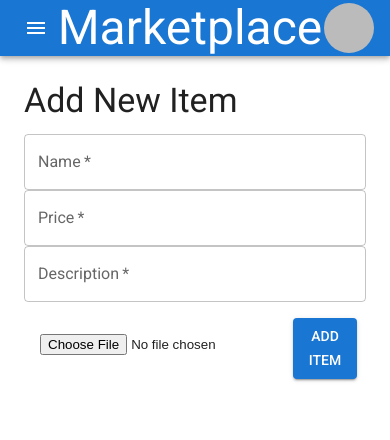
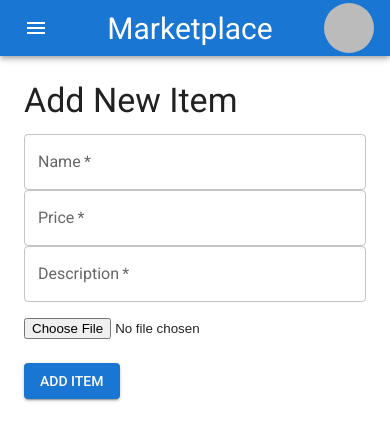
Before and after one commit to bpn333/marketplace, a React (Vite) app: page /add-item in a window 390 px wide. Shown: the top 440 px of the page. Built offline with nearby package versions, Linux system fonts and the light colour scheme; no server answers; sample sign-in values are in the browser's storage.

Commit message:
mobile ui fixes

```diff
--- a/src/SignIn.jsx
+++ b/src/SignIn.jsx
@@ -76,8 +76,7 @@ function SignIn() {
                             justifyContent: 'center',
                             alignItems: 'center'
                         }}>
-                            <Typography variant="h1" color='secondary' sx={{ mb: 2 }}>Marketplace</Typography>
-
+                            <Typography color='secondary' sx={{ mb: 2, fontSize: { xs: '50px', md: '100px' } }}>Marketplace</Typography>
                             <TextField
                                 label="email"
                                 value={email}
--- a/src/components/AddItem.jsx
+++ b/src/components/AddItem.jsx
@@ -2,7 +2,7 @@ import { useState } from 'react';
 import { db, auth } from '../firebase/firebase';
 import { collection, addDoc, query, getDocs, where } from 'firebase/firestore';
 import { getStorage, ref, uploadBytes, getDownloadURL } from 'firebase/storage';
-import { TextField, Button, Container, Typography, CircularProgress, Box } from '@mui/material';
+import { TextField, Button, Container, Typography, CircularProgress, Grid } from '@mui/material';
 import { Navigate } from 'react-router-dom';
 import NavBar from './NavBar';
 const AddItem = ({ dark, setDark, logOut }) => {
@@ -138,12 +138,7 @@ const AddItem = ({ dark, setDark, logOut }) => {
                         multiline
                         required
                     />
-                    <Box sx={{
-                        display: 'flex',
-                        flexDirection: 'row',
-                        justifyContent: 'space-between',
-                        p: 2
-                    }}>
+                    <Grid xs={12} item container justifyContent={"space-between"}>
                         <input
                             type="file"
                             accept="image/*"
@@ -152,10 +147,10 @@ const AddItem = ({ dark, setDark, logOut }) => {
                             required
                         />
 
-                        <Button type="submit" variant="contained" color="primary" disabled={loading}>
+                        <Button type="submit" variant="contained" color="primary" disabled={loading} sx={{ mt: 1 }}>
                             {loading ? <CircularProgress size={24} /> : 'Add Item'}
                         </Button>
-                    </Box>
+                    </Grid>
                 </form>
             </Container>
         </>
--- a/src/components/Item.jsx
+++ b/src/components/Item.jsx
@@ -54,16 +54,15 @@ function Item({ dark, setDark, logOut }) {
             <>
                 <NavBar dark={dark} setDark={setDark} user={auth.currentUser} logOut={logOut} />
                 <Grid container spacing={2} style={{ maxWidth: 1200, margin: '20px auto' }}>
-                    <Grid item xs={12} md={8}>
+                    <Grid item xs={11} md={8}>
                         <CardMedia
                             component="img"
-                            height="400"
                             image={item.photo}
                             alt={item.name}
-                            style={{ objectFit: 'contain', borderRadius: '8px' }}
+                            style={{ objectFit: 'cover', borderRadius: '8px', height: { xs: '360', md: '480' }, width: { xs: '480', md: '720' } }}
                         />
                     </Grid>
-                    <Grid item xs={12} md={4}>
+                    <Grid item xs={11} md={4}>
                         <CardContent>
                             <Typography variant="h4" component="h2" sx={{ fontWeight: '1000', textTransform: 'capitalize' }} gutterBottom>
                                 {item.name}
@@ -77,24 +76,26 @@ function Item({ dark, setDark, logOut }) {
                             <Button
                                 variant="contained"
                                 color="primary"
-                                style={{ marginTop: '10px', marginRight: '10px', width: '300px', height: '50px', fontFamily: 'fantasy', letterSpacing: '2px' }}
+                                style={{ marginTop: '10px', marginRight: '10px', height: '50px', fontFamily: 'fantasy', letterSpacing: '2px' }}
                                 onClick={placeOrder}
                                 disabled={sold || item.owner == auth.currentUser.uid}
+                                fullWidth
                             >
                                 {sold ? "Sold" : "Buy Now"}
                             </Button>
                             {auth.currentUser.uid == item.owner && !sold &&
                                 <Button
                                     variant="contained"
-                                    style={{ marginTop: '10px', marginRight: '10px', width: '300px', height: '50px', backgroundColor: 'red', fontFamily: 'fantasy', letterSpacing: '2px' }}
+                                    style={{ marginTop: '10px', marginRight: '10px', height: '50px', backgroundColor: 'red', fontFamily: 'fantasy', letterSpacing: '2px' }}
                                     onClick={deleteItem}
+                                    fullWidth
                                 >
                                     Delete
                                 </Button>
                             }
                         </CardContent>
                     </Grid>
-                    <Grid item xs={12}>
+                    <Grid item xs={11}>
                         <Card>
                             <CardHeader
                                 avatar={
--- a/src/components/NavBar.jsx
+++ b/src/components/NavBar.jsx
@@ -139,7 +139,7 @@ function NavBar({ dark, setDark, user, logOut }) {
         <AppBar position="sticky">
             <Toolbar sx={{ justifyContent: 'space-between' }}>
                 <Drawer_menu dark={dark} setDark={setDark} />
-                <Typography variant="h3" sx={{ userSelect: 'none' }}>Marketplace</Typography>
+                <Typography sx={{ userSelect: 'none', fontSize: { xs: '30px', sm: '40', md: '50px' } }}>Marketplace</Typography>
                 <UserIcon user={user} logOut={logOut} />
             </Toolbar>
         </AppBar>
--- a/src/components/Profile.jsx
+++ b/src/components/Profile.jsx
@@ -27,10 +27,10 @@ function Profile({ dark, setDark, logOut }) {
     return (
         <>
             <NavBar dark={dark} setDark={setDark} user={auth.currentUser} logOut={logOut} />
-            <Card sx={{ maxWidth: 600, margin: 'auto', mt: 5 }}>
+            <Card sx={{ maxWidth: { xs: 300, md: 600 }, margin: 'auto', mt: 2, mb: 2 }}>
                 <CardContent>
                     <Grid container spacing={2} alignItems="center">
-                        <Grid item xs={10} sm={4} display="flex" justifyContent="center">
+                        <Grid item xs={12} sm={4} sx={{ display: "flex", justifyContent: "center" }}>
                             <Avatar
                                 src={auth.currentUser.photoURL}
                                 sx={{ width: 120, height: 120 }}
--- a/src/components/UserDetails.jsx
+++ b/src/components/UserDetails.jsx
@@ -141,10 +141,10 @@ function UserDetails({ useruid, logOut, email, editable }) {
                     </Typography>
                     {editable &&
                         <Box mt={2}>
-                            <Button variant="contained" color="primary" sx={{ mr: 2 }} onClick={addUserDetails}>
+                            <Button variant="contained" color="primary" sx={{ mr: 2, mb: 1 }} onClick={addUserDetails}>
                                 Edit Address
                             </Button>
-                            <Button variant="outlined" color="secondary" onClick={logOut}>
+                            <Button variant="outlined" color="secondary" sx={{ mr: 2, mb: 1 }} onClick={logOut}>
                                 Logout
                             </Button>
                         </Box>
```
